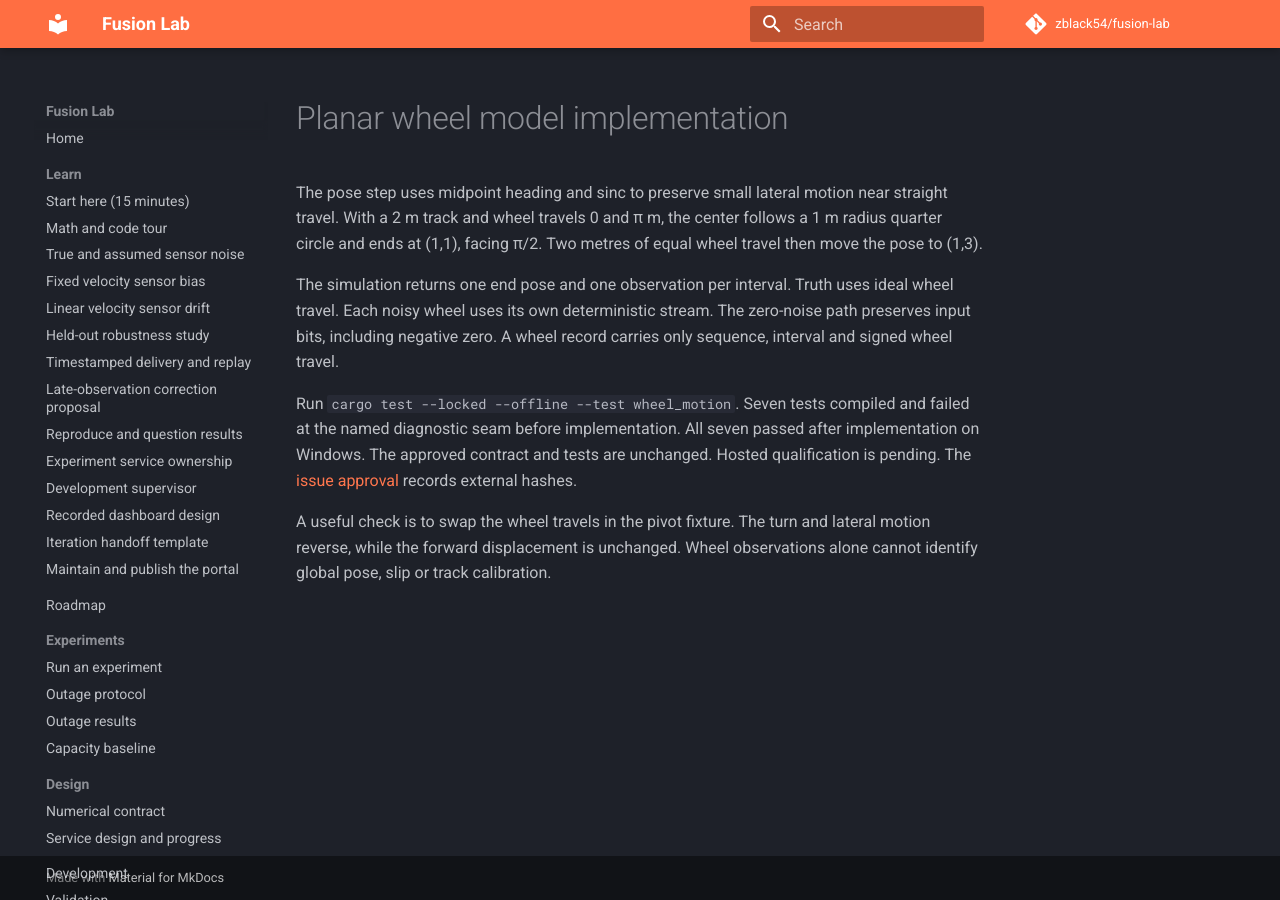
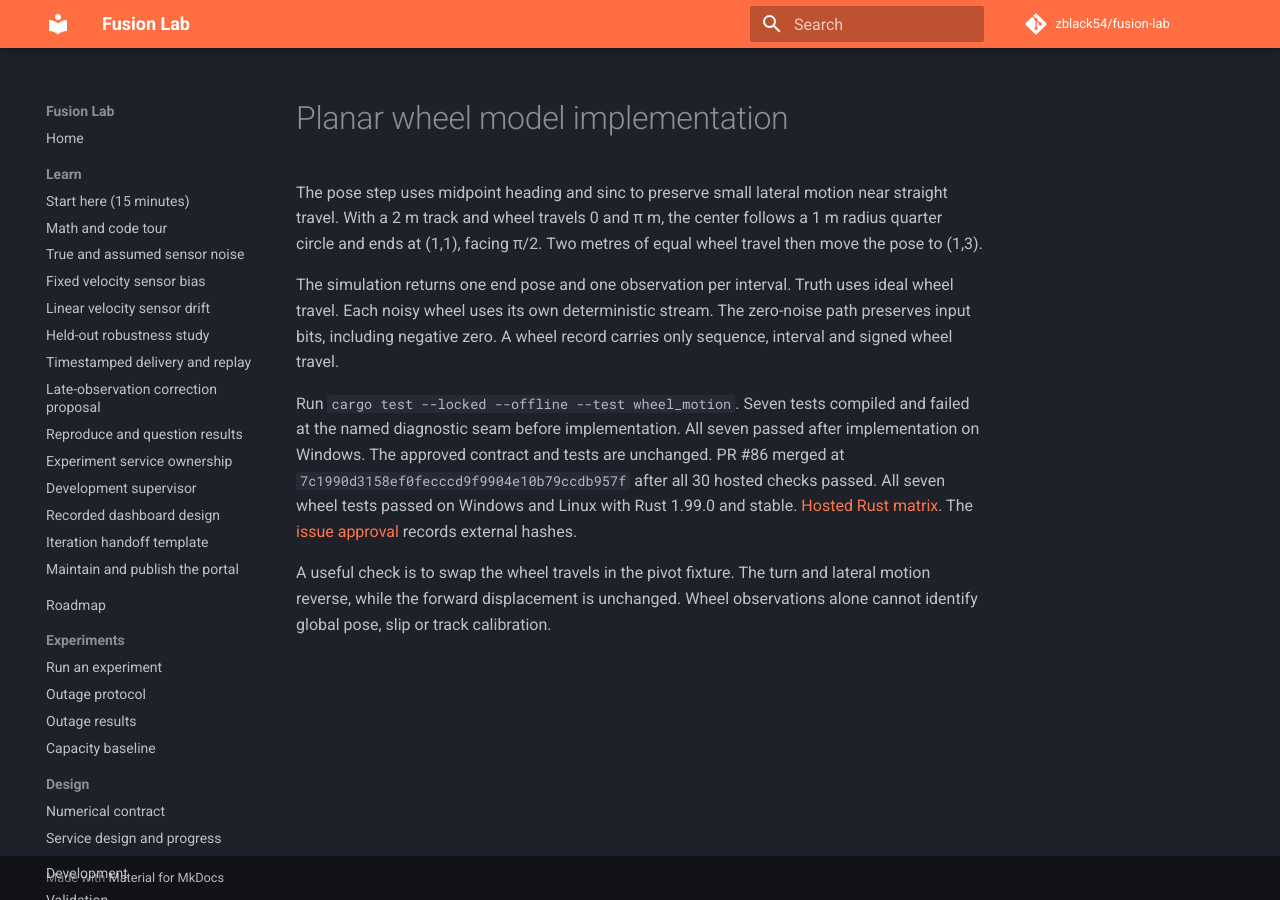
Before and after one commit to zblack54/fusion-lab, an MkDocs documentation site: the page built from docs/design-docs/planar-wheel-observations/implementation.md, in a window 1280 px wide. Built offline with MkDocs 1.6.1 and Material for MkDocs 9.7.7, drawn with Linux system fonts in a browser that asks for light colours; comment, search, counter and statistics services are not loaded.

Commit message:
Record wheel model acceptance and EKF design preflight

```diff
--- a/docs/design-docs/planar-wheel-observations/implementation.md
+++ b/docs/design-docs/planar-wheel-observations/implementation.md
@@ -4,6 +4,6 @@ The pose step uses midpoint heading and sinc to preserve small lateral motion ne
 
 The simulation returns one end pose and one observation per interval. Truth uses ideal wheel travel. Each noisy wheel uses its own deterministic stream. The zero-noise path preserves input bits, including negative zero. A wheel record carries only sequence, interval and signed wheel travel.
 
-Run `cargo test --locked --offline --test wheel_motion`. Seven tests compiled and failed at the named diagnostic seam before implementation. All seven passed after implementation on Windows. The approved contract and tests are unchanged. Hosted qualification is pending. The [issue approval](https://github.com/zblack54/fusion-lab/issues/23#issuecomment-6668853054) records external hashes.
+Run `cargo test --locked --offline --test wheel_motion`. Seven tests compiled and failed at the named diagnostic seam before implementation. All seven passed after implementation on Windows. The approved contract and tests are unchanged. PR #86 merged at `7c1990d3158ef0fecccd9f9904e10b79ccdb957f` after all 30 hosted checks passed. All seven wheel tests passed on Windows and Linux with Rust 1.99.0 and stable. [Hosted Rust matrix](https://github.com/zblack54/fusion-lab/actions/runs/42106224329). The [issue approval](https://github.com/zblack54/fusion-lab/issues/23#issuecomment-6668853054) records external hashes.
 
 A useful check is to swap the wheel travels in the pivot fixture. The turn and lateral motion reverse, while the forward displacement is unchanged. Wheel observations alone cannot identify global pose, slip or track calibration.
```
Also changed, not shown: docs/design/planar-ekf-preflight.md (added, +25 -0 lines), docs/roadmap.md (+2 -2 lines).
